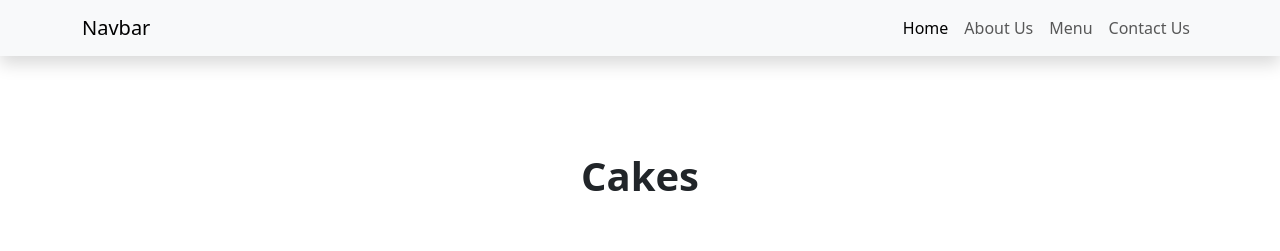
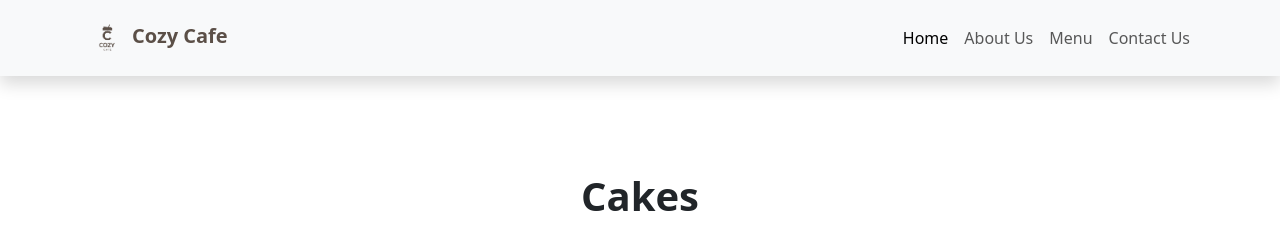
Before and after one commit to Sheamaa/Cafe, a plain HTML site: page menu.html in a window 1280 px wide. Shown: the top 251 px of the page. Drawn offline with nearby package versions, Linux system fonts and the light colour scheme.

Commit message:
Update menu.html

```diff
--- a/menu.html
+++ b/menu.html
@@ -15,7 +15,9 @@
   <body class="h-100">
     <nav class="navbar bg-body-tertiary navbar-expand-lg shadow">
       <div class="container">
-        <a class="navbar-brand" href="index.html">Navbar</a>
+         <a class="navbar-brand fw-bold" href="index.html" style="color: #5b4f47"
+          ><img src="/menu/logo.png" height="50px" alt="logo" />Cozy Cafe</a
+        >
         <button
           class="navbar-toggler"
           type="button"
```
